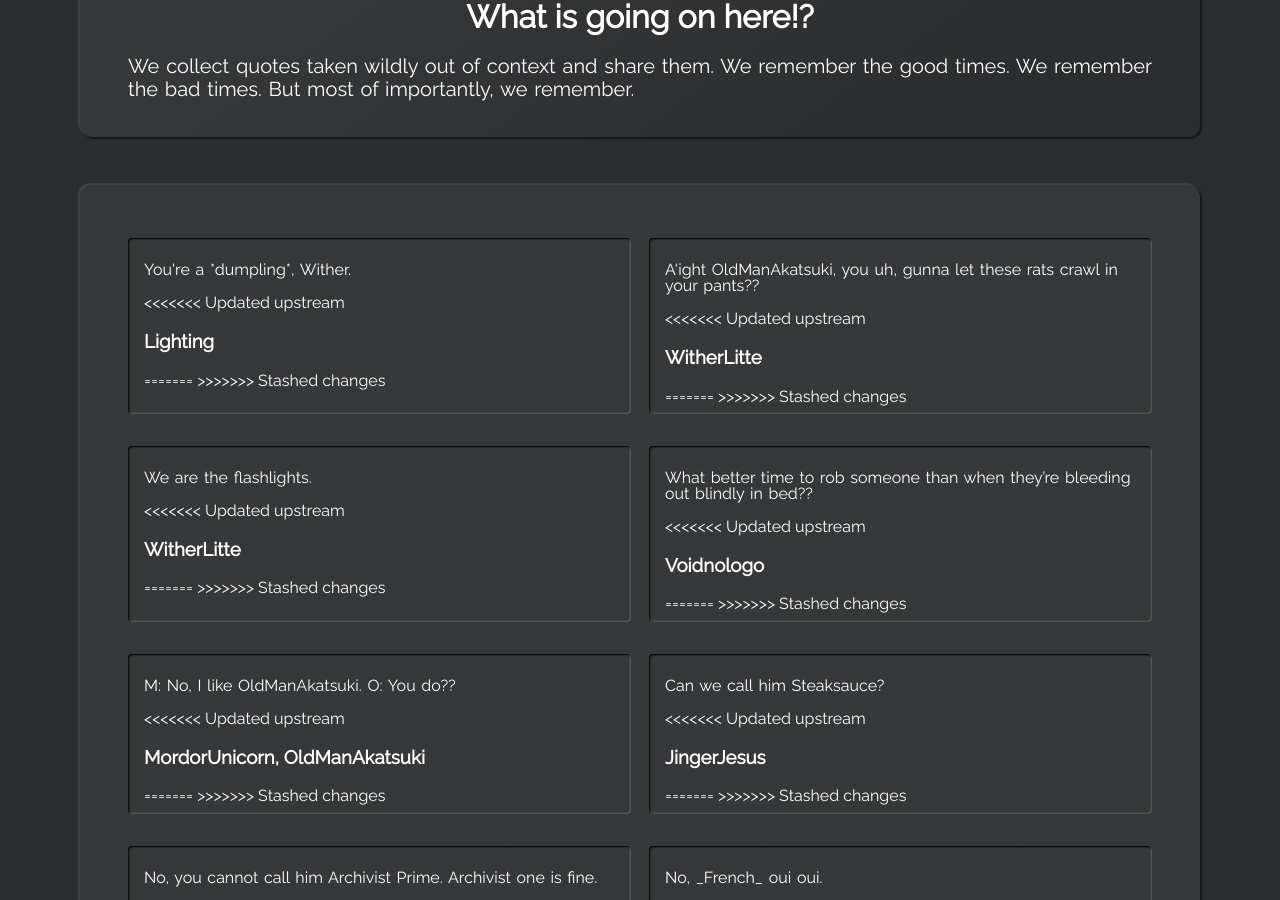
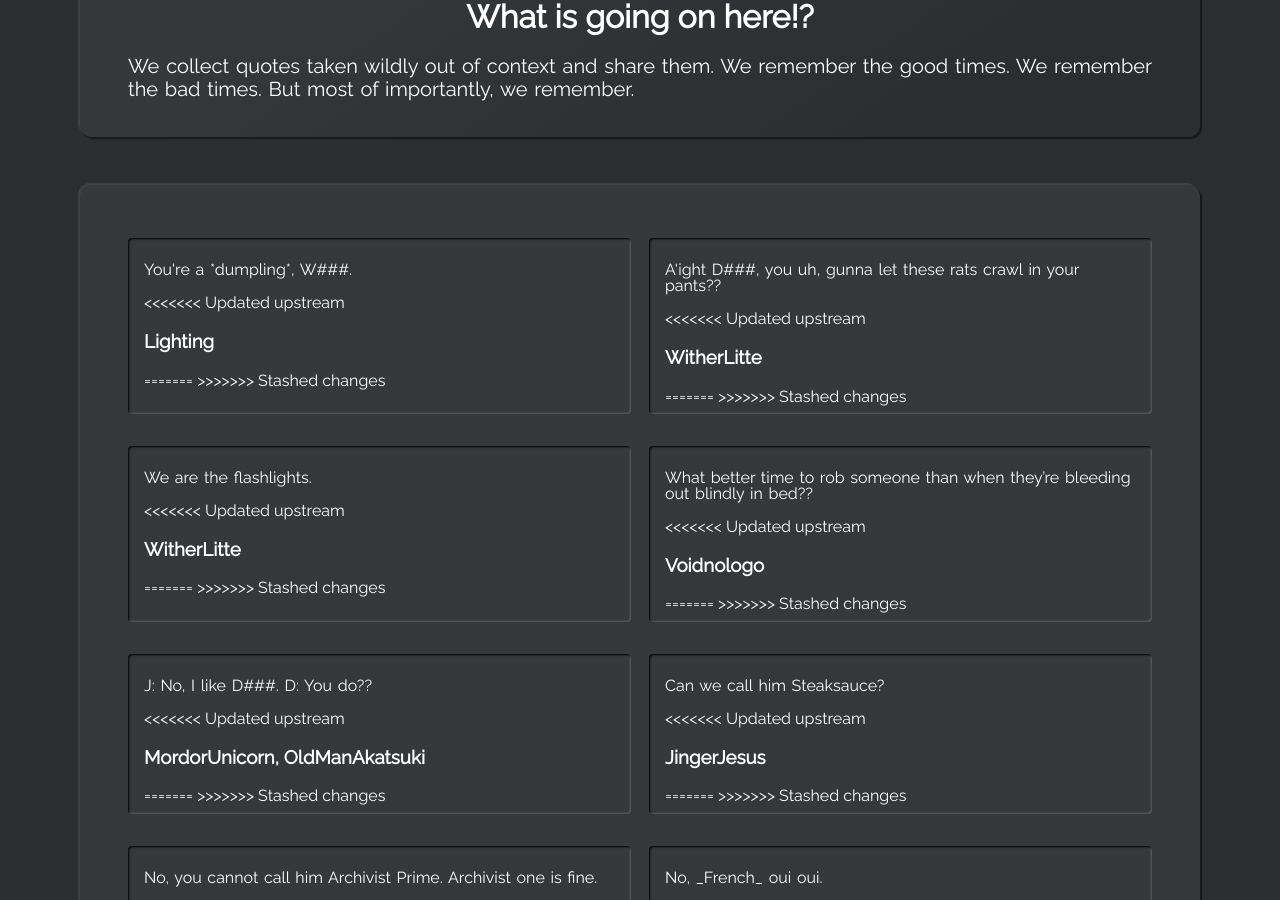
Before and after one commit to voidnologo/hold_my_dice, a Jekyll site: the page built from index.html, in a window 1280 px wide and 900 px high, scrolled down 1096 px. Built offline with Jekyll 4.4.1, drawn with Linux system fonts in a browser that asks for light colours.

Commit message:
No Names

```diff
--- a/_data/quotes.yml
+++ b/_data/quotes.yml
@@ -12,10 +12,10 @@
 
 - date: Thr Jan 04 04:00:00 +0000 2024
   name: Lighting
-  quote: "You're a *dumpling*, Wither."
+  quote: "You're a *dumpling*, W###."
 - date: Wed Jan 03 04:00:00 +0000 2024
   name: WitherLitte
-  quote: "A'ight OldManAkatsuki, you uh, gunna let these rats crawl in your pants??"
+  quote: "A'ight D###, you uh, gunna let these rats crawl in your pants??"
 - date: Wed Jan 03 04:00:00 +0000 2024
   name: WitherLitte
   quote: "We are the flashlights."
@@ -24,7 +24,7 @@
   quote: "What better time to rob someone than when they’re bleeding out blindly in bed??"
 - date: Wed Jan 03 04:00:00 +0000 2024
   name: MordorUnicorn, OldManAkatsuki
-  quote: "M: No, I like OldManAkatsuki.  O: You do??"
+  quote: "J: No, I like D###.  D: You do??"
 - date: Wed Jan 03 04:00:00 +0000 2024
   name: JingerJesus
   quote: "Can we call him Steaksauce?"
```
